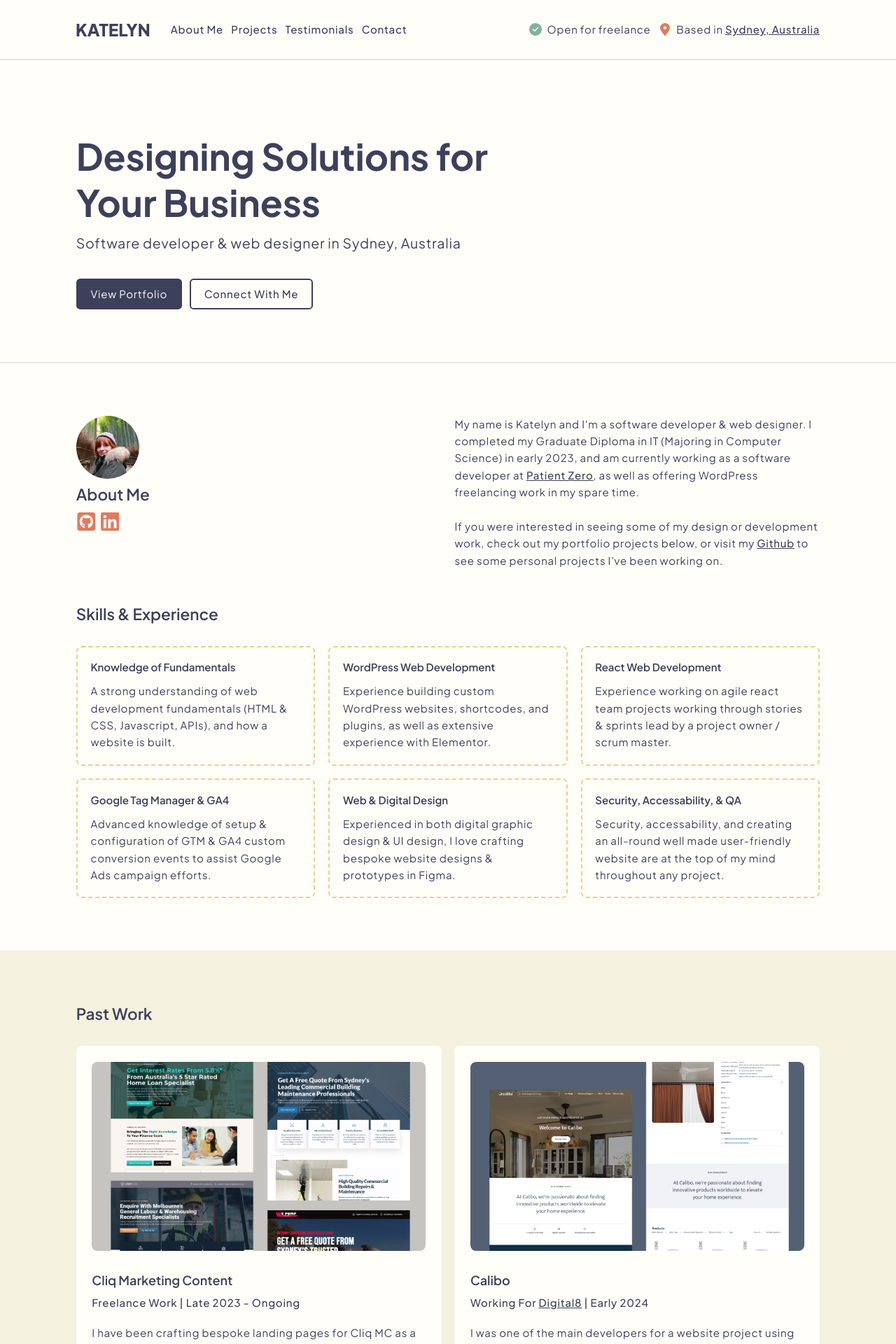
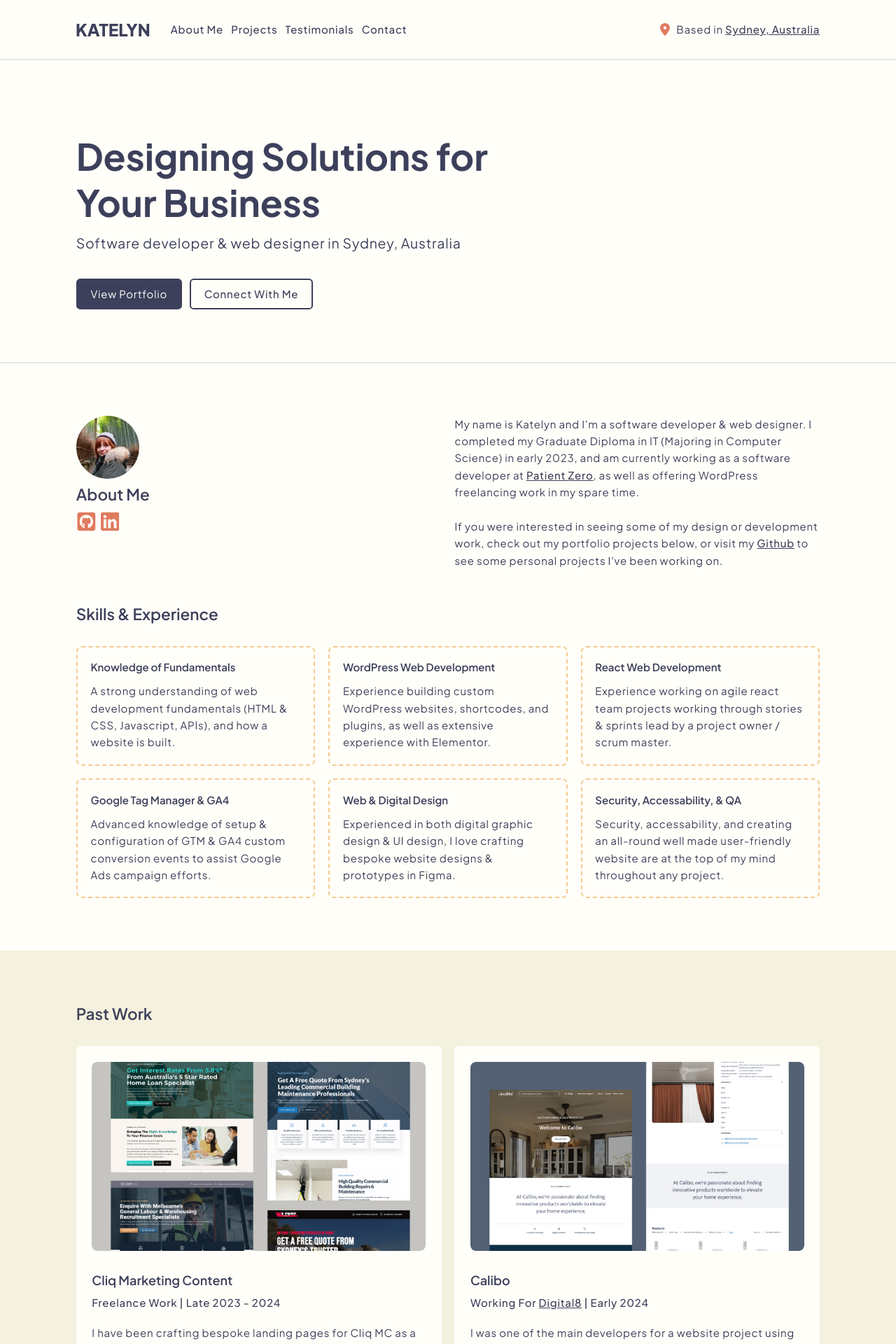
Before and after one commit to kati-e/portfolio, a React (Vite) app: page / in a window 1280 px wide. Shown: the top 1920 px of the page at 70% size. Built offline with nearby package versions, Linux system fonts and the light colour scheme.

Commit message:
set available to work as false, change a case study info

```diff
--- a/src/components/Header.tsx
+++ b/src/components/Header.tsx
@@ -36,7 +36,7 @@ export default function Header() {
                     </div>
                </div>
                <div className="icons-tabs desktop">
-               <AvailableForWorkTab available={true} />
+               <AvailableForWorkTab available={false} />
                 <div className="tab">
                     <img src="/pin.svg" alt="map location pin icon" height={60} width={60} />
                     <span>Based in <a className="inline-link" href="https://maps.app.goo.gl/SgGgYFP6QjsSWNbR7" target="_blank">Sydney, Australia</a></span>
@@ -55,7 +55,7 @@ export default function Header() {
                     })}
                 </ul>
                 <div className="icons-tabs mobile">
-                <AvailableForWorkTab available={true} />
+                <AvailableForWorkTab available={false} />
                 <div className="tab">
                     <img src="/pin.svg" alt="map location pin icon" height={60} width={60} />
                     <span>Based in <a className="inline-link" href="https://maps.app.goo.gl/SgGgYFP6QjsSWNbR7" target="_blank">Sydney</a></span>
--- a/src/data/consts.ts
+++ b/src/data/consts.ts
@@ -149,7 +149,7 @@ export const TESTIMONIALS: Testimonial[] = [
 export const PORTFOLIO_PROJECTS: PortfolioProject[] = [
     {
         title: "Cliq Marketing Content",
-        dateLaunched: "Late 2023 - Ongoing",
+        dateLaunched: "Late 2023 - 2024",
         excerpt: "I have been crafting bespoke landing pages for Cliq MC as a freelancer since late 2023 and I love working with Esther, Tim & the team! This work is mostly more design-focused, using Elementor page builder (and sometimes a little CSS) to create unique page designs.",
         featuredImage: { src: "/portfolio/cliq.jpg", alt: "Various Landing Page Projects" },
         siteUrl: "https://www.cliqmc.com.au/",
```
